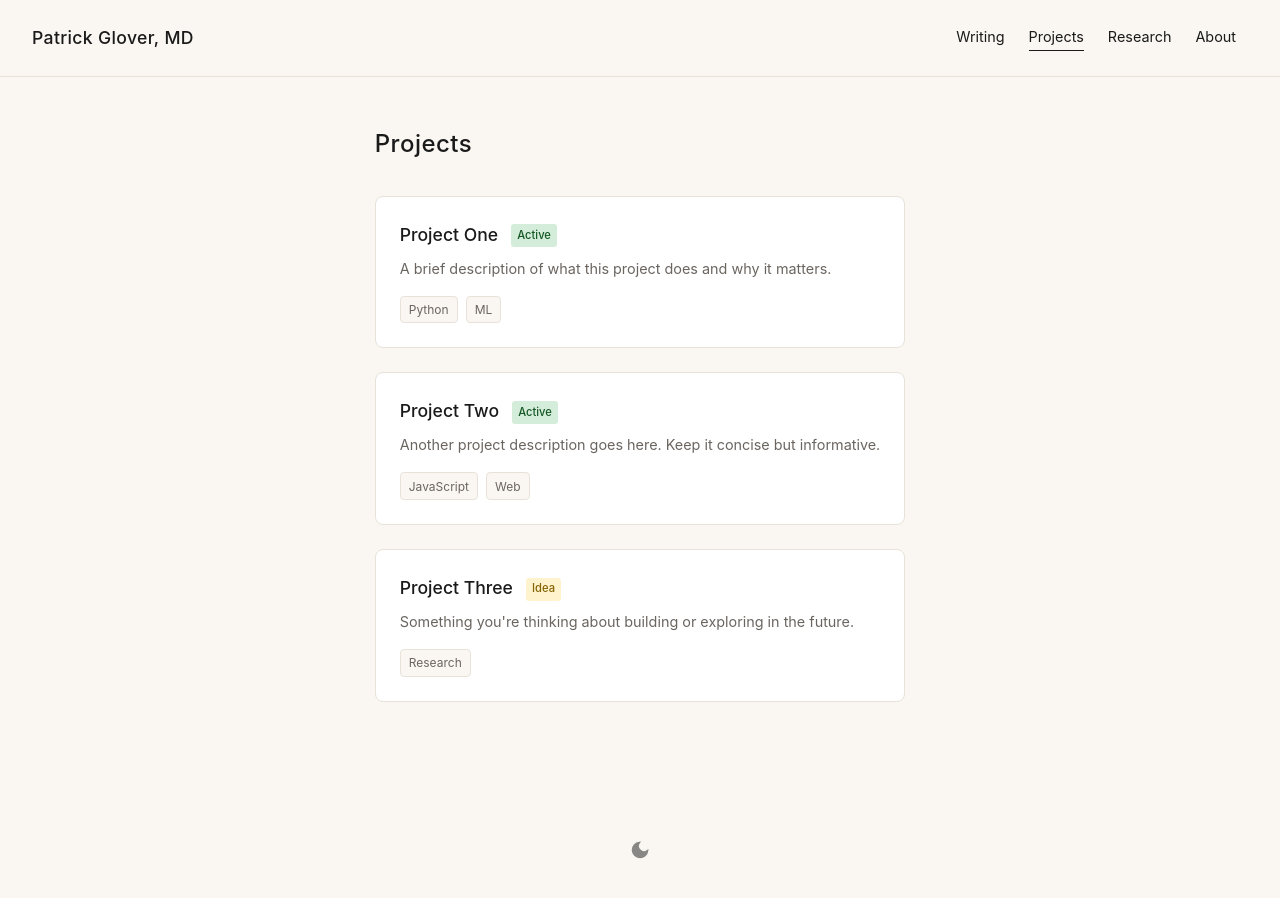
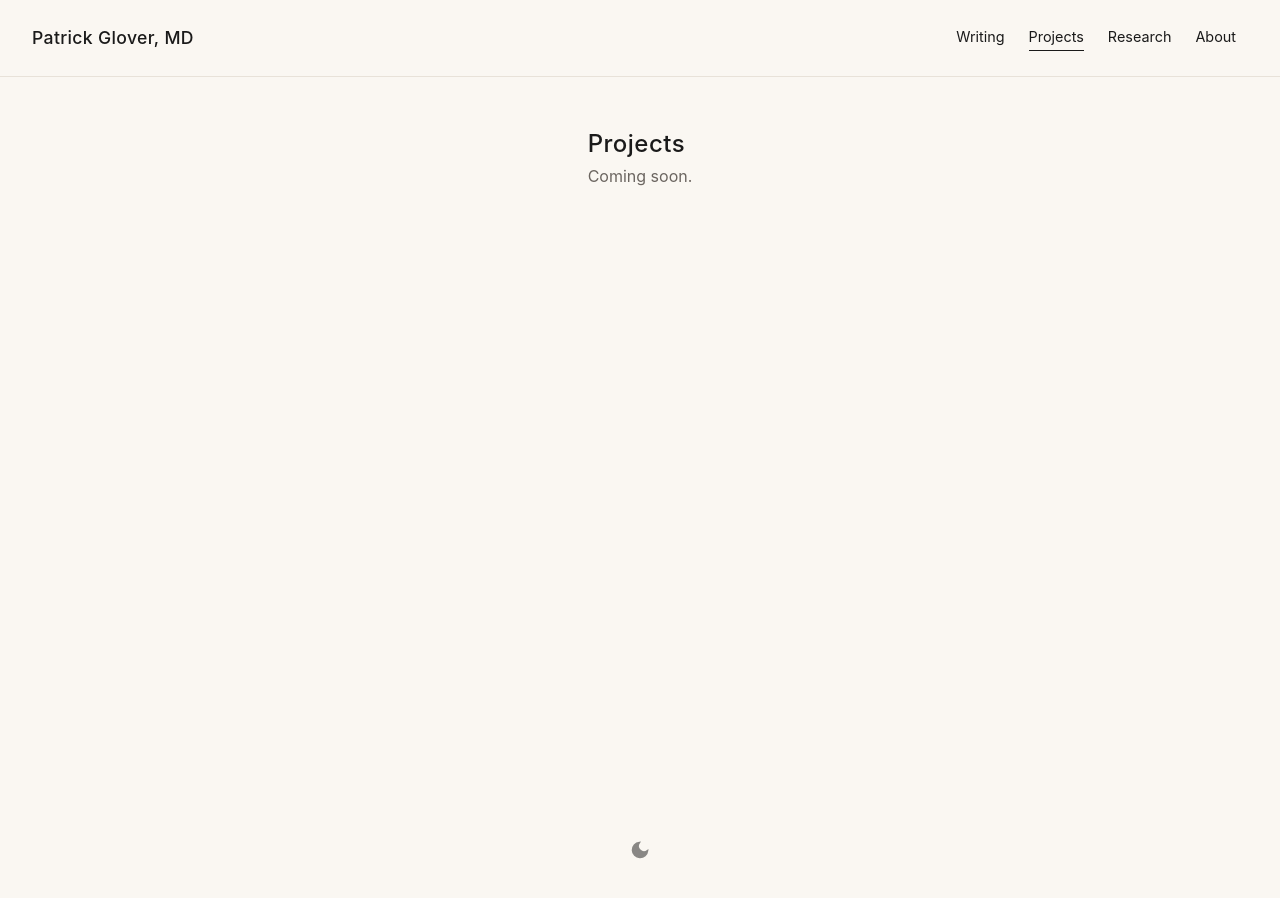
Before and after one commit to patrick-glover/patrick-glover.github.io, a Jekyll site: the page built from projects.md, in a window 1280 px wide. Built offline with Jekyll 4.4.1, drawn with Linux system fonts in a browser that asks for light colours.

Commit message:
Add conditional content display with coming soon fallback
- Pages show "Coming soon" when empty, auto-display when content added
- Convert projects to data-driven (projects.yml) like publications
- Clear placeholder content from posts and publications

Co-Authored-By: Claude Opus 4.5 <noreply@anthropic.com>

```diff
--- /dev/null
+++ b/_data/projects.yml
@@ -0,0 +1 @@
+# Add projects here - see WORKFLOW.md for format
--- a/projects.md
+++ b/projects.md
@@ -5,41 +5,24 @@ permalink: /projects/
 ---
 <main>
     <h1>Projects</h1>
-
+    {% if site.data.projects.size > 0 %}
     <div class="project-grid">
+        {% for project in site.data.projects %}
         <div class="project-card">
             <h3>
-                <a href="#">Project One</a>
-                <span class="project-status status-active">Active</span>
+                <a href="{{ project.url }}">{{ project.name }}</a>
+                <span class="project-status status-{{ project.status }}">{{ project.status | capitalize }}</span>
             </h3>
-            <p>A brief description of what this project does and why it matters.</p>
+            <p>{{ project.description }}</p>
             <div class="tags">
-                <span class="tag">Python</span>
-                <span class="tag">ML</span>
+                {% for tag in project.tags %}
+                <span class="tag">{{ tag }}</span>
+                {% endfor %}
             </div>
         </div>
-
-        <div class="project-card">
-            <h3>
-                <a href="#">Project Two</a>
-                <span class="project-status status-active">Active</span>
-            </h3>
-            <p>Another project description goes here. Keep it concise but informative.</p>
-            <div class="tags">
-                <span class="tag">JavaScript</span>
-                <span class="tag">Web</span>
-            </div>
-        </div>
-
-        <div class="project-card">
-            <h3>
-                <a href="#">Project Three</a>
-                <span class="project-status status-idea">Idea</span>
-            </h3>
-            <p>Something you're thinking about building or exploring in the future.</p>
-            <div class="tags">
-                <span class="tag">Research</span>
-            </div>
-        </div>
+        {% endfor %}
     </div>
+    {% else %}
+    <p style="color: var(--text-muted);">Coming soon.</p>
+    {% endif %}
 </main>
--- a/research.md
+++ b/research.md
@@ -5,17 +5,8 @@ permalink: /research/
 ---
 <main>
     <h1>Research</h1>
-
-    <section class="research-interests">
-        <h2 id="area-one">Area One</h2>
-        <p>Brief description of this research area.</p>
-
-        <h2 id="area-two">Area Two</h2>
-        <p>Brief description of this research area.</p>
-    </section>
-
+    {% if site.data.publications.size > 0 %}
     <section class="publications">
-        <h2>Publications</h2>
         {% for pub in site.data.publications %}
         <div class="pub-entry">
             <span class="pub-title">{{ pub.title }}.</span>
@@ -27,4 +18,7 @@ permalink: /research/
         </div>
         {% endfor %}
     </section>
+    {% else %}
+    <p style="color: var(--text-muted);">Coming soon.</p>
+    {% endif %}
 </main>
--- a/writing.md
+++ b/writing.md
@@ -5,6 +5,7 @@ permalink: /writing/
 ---
 <main>
     <h1>Writing</h1>
+    {% if site.posts.size > 0 %}
     <ul class="post-list">
         {% for post in site.posts %}
         <li>
@@ -13,4 +14,7 @@ permalink: /writing/
         </li>
         {% endfor %}
     </ul>
+    {% else %}
+    <p style="color: var(--text-muted);">Coming soon.</p>
+    {% endif %}
 </main>
```
Also changed, not shown: _data/publications.yml (+1 -17 lines), _posts/2025-01-21-first-post.md (deleted, +0 -7 lines), _posts/2026-01-23-secondpost.md (deleted, +0 -10 lines), _posts/2026-01-23-third-post.md (deleted, +0 -7 lines).
